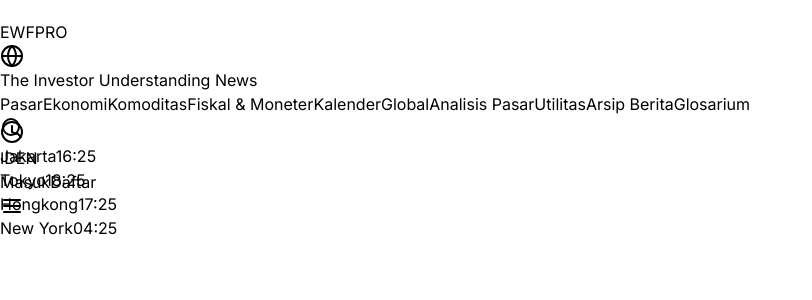
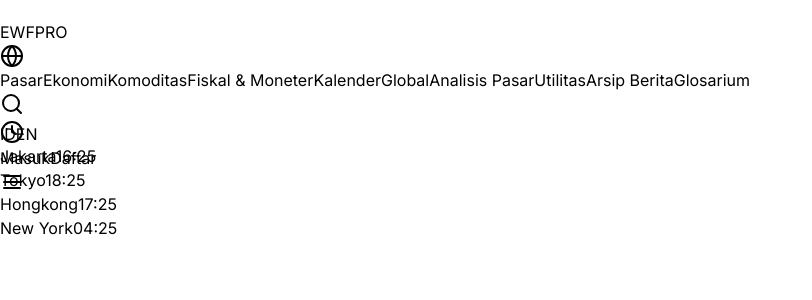
Before and after one commit to Silviana1290/ewf3team.site, a React (Vite) app in the folder src/: page / in a window 1280 px wide. Shown: the top 300 px of the page, without its empty margins (0-812 px from the left). Built offline with nearby package versions, Linux system fonts and the light colour scheme.

Commit message:
Remove text from Header component

```diff
--- a/src/components/Header.tsx
+++ b/src/components/Header.tsx
@@ -91,7 +91,6 @@ export function Header({
             }} exit={{
               opacity: 0
             }} className="hidden lg:block text-xs uppercase tracking-wide text-gray-600">
-                  The Investor Understanding News
                 </motion.p>}
             </motion.div>
               </Link>
```
